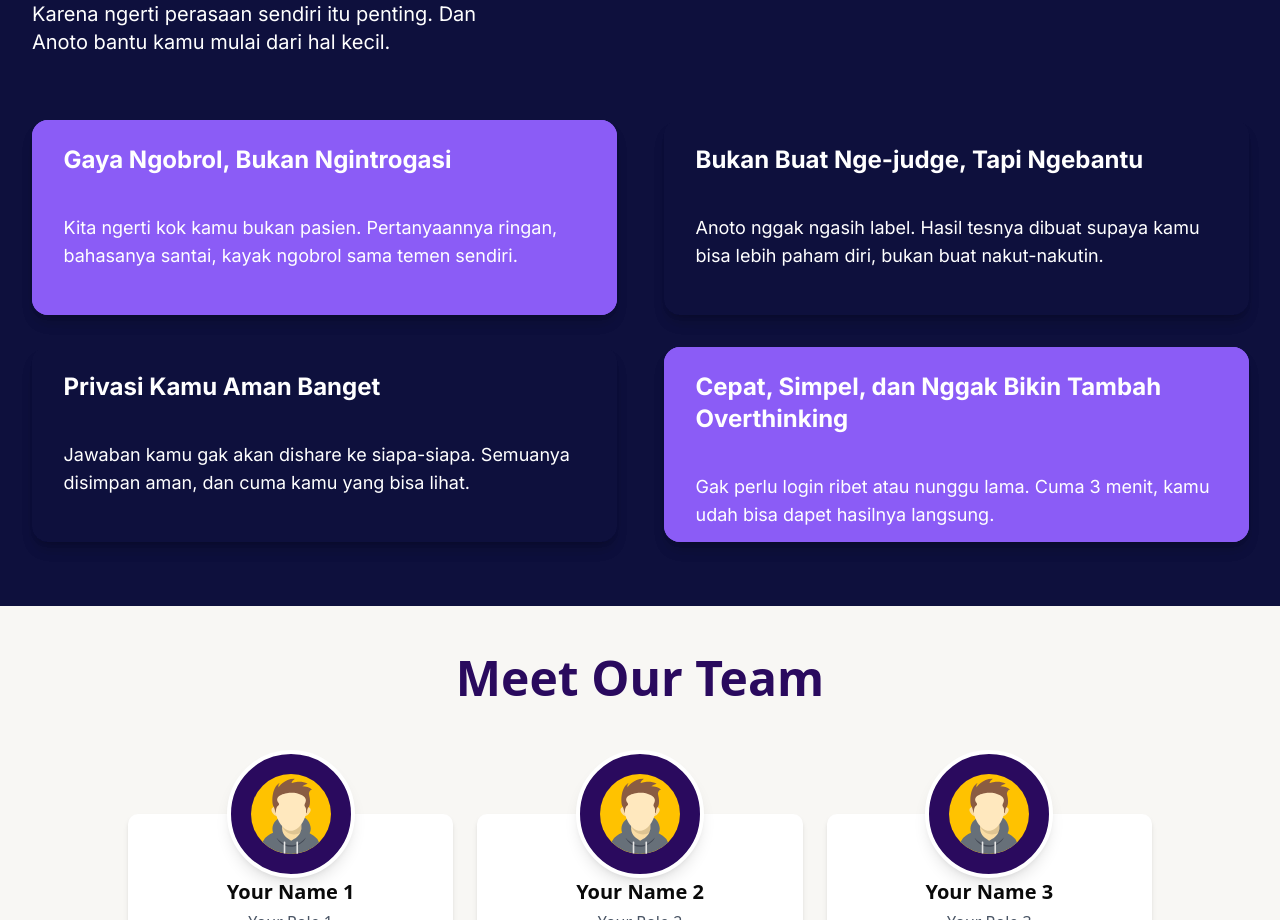
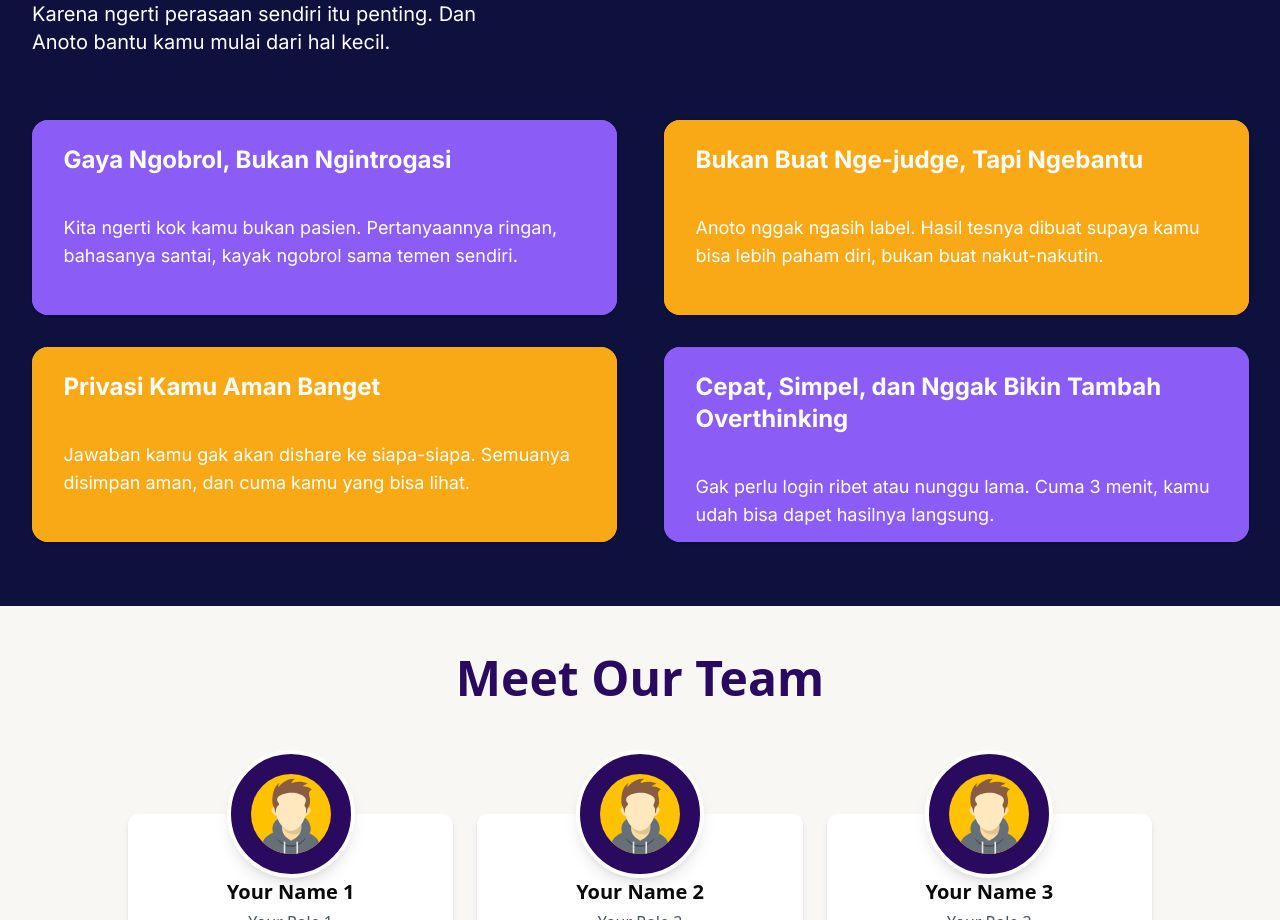
Before and after one commit to CP-Team-DBS/anoto-frontend, a Next.js app: page / in a window 1280 px wide. Shown: the part 2540-3460 px from the top of the page. Built offline with nearby package versions, Linux system fonts and the light colour scheme.

Commit message:
Update call-section.tsx

```diff
--- a/src/components/landing/call-section.tsx
+++ b/src/components/landing/call-section.tsx
@@ -11,7 +11,6 @@ const UI_CONSTANTS = {
   colors: {
     background: "#0E103D",
     purple: "#8B5CF6",
-    yellow: "#FAA916"
   }
 };
 
@@ -27,14 +26,14 @@ const FEATURES = [
 		title: "Bukan Buat Nge-judge, Tapi Ngebantu",
 		description:
 			"Anoto nggak ngasih label. Hasil tesnya dibuat supaya kamu bisa lebih paham diri, bukan buat nakut-nakutin.",
-		bgColor: `bg-[${UI_CONSTANTS.colors.yellow}]`,
+		bgColor: `bg-accent`,
 		delay: 0.2,
 	},
 	{
 		title: "Privasi Kamu Aman Banget",
 		description:
 			"Jawaban kamu gak akan dishare ke siapa-siapa. Semuanya disimpan aman, dan cuma kamu yang bisa lihat.",
-		bgColor: `bg-[${UI_CONSTANTS.colors.yellow}]`,
+		bgColor: `bg-accent`,
 		delay: 0.3,
 	},
 	{
@@ -86,7 +85,7 @@ const FeatureCard = ({ title, description, bgColor, delay, index }: FeatureCardP
 
 	const cardProps = {
 		dimensions: { width: 585, height: 195 },
-		className: `${bgColor} rounded-2xl text-white w-full h-full border-0 shadow-lg`
+		className: `${bgColor} rounded-2xl text-white w-full h-full border-0`
 	};
 
 	return (
```
